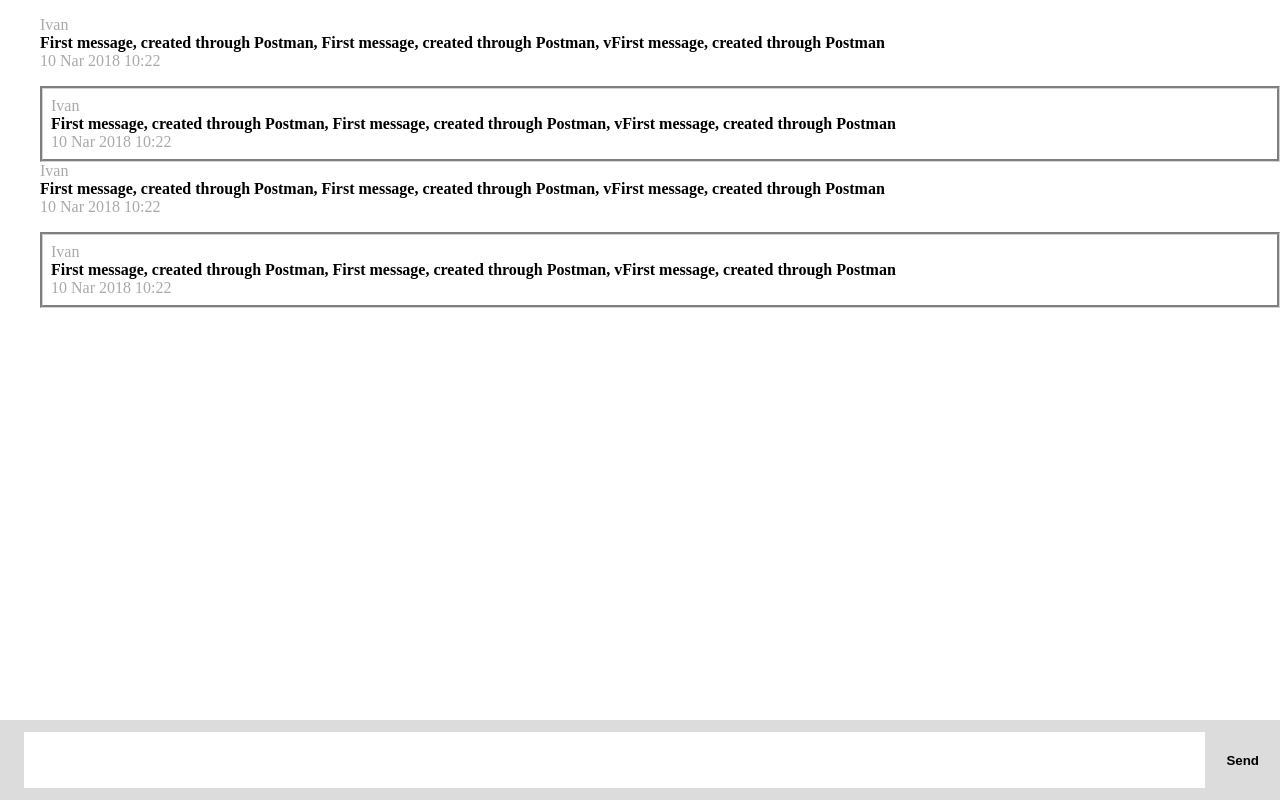
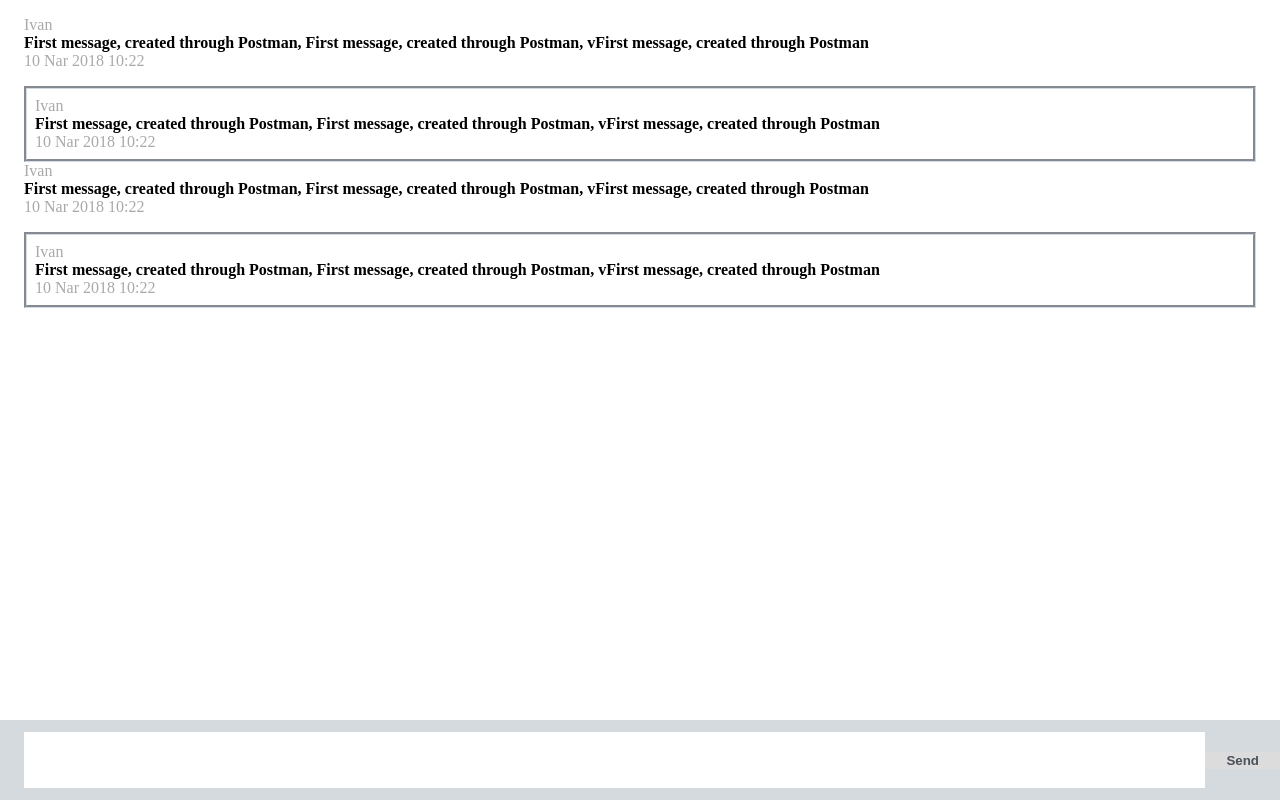
Before and after one commit to zli991/doodle-chat-application-FE, an Angular app: page / in a window 1280 px wide. Built offline with nearby package versions, Linux system fonts and the light colour scheme; no server answers.

Commit message:
additional styling

```diff
--- a/src/app/pages/chat-window/chat-window.component.scss
+++ b/src/app/pages/chat-window/chat-window.component.scss
@@ -1,3 +1,5 @@
-app-message-input-area {
-    margin-bottom: 2rem;
+app-display {
+    padding-left: 1.5rem;
+    padding-right: 1.5rem;
+    display: block;
 }
--- a/src/app/pages/chat-window/components/display/display.component.scss
+++ b/src/app/pages/chat-window/components/display/display.component.scss
@@ -1,5 +1,6 @@
 ul {
     list-style-type: none;
+    padding: 0;
 }
 
 li {
@@ -8,6 +9,6 @@ li {
 
 .my-message {
     border-style: groove;
-    border-color: lightgray;
+    border-color: #d2dbe3;
     padding: 0.5rem;
 }
--- a/src/app/pages/chat-window/components/message-input-area/message-input-area.component.scss
+++ b/src/app/pages/chat-window/components/message-input-area/message-input-area.component.scss
@@ -8,7 +8,7 @@ form {
     display: flex;
     align-items: center;
     height: 5rem;
-    background-color: gainsboro;
+    background-color: #D5DADE;
     justify-content: space-around;
 }
 
@@ -25,4 +25,5 @@ button {
     border: none;
     width: 5rem;
     font-weight: bold;
+    color: #4A515A;
 }
```
